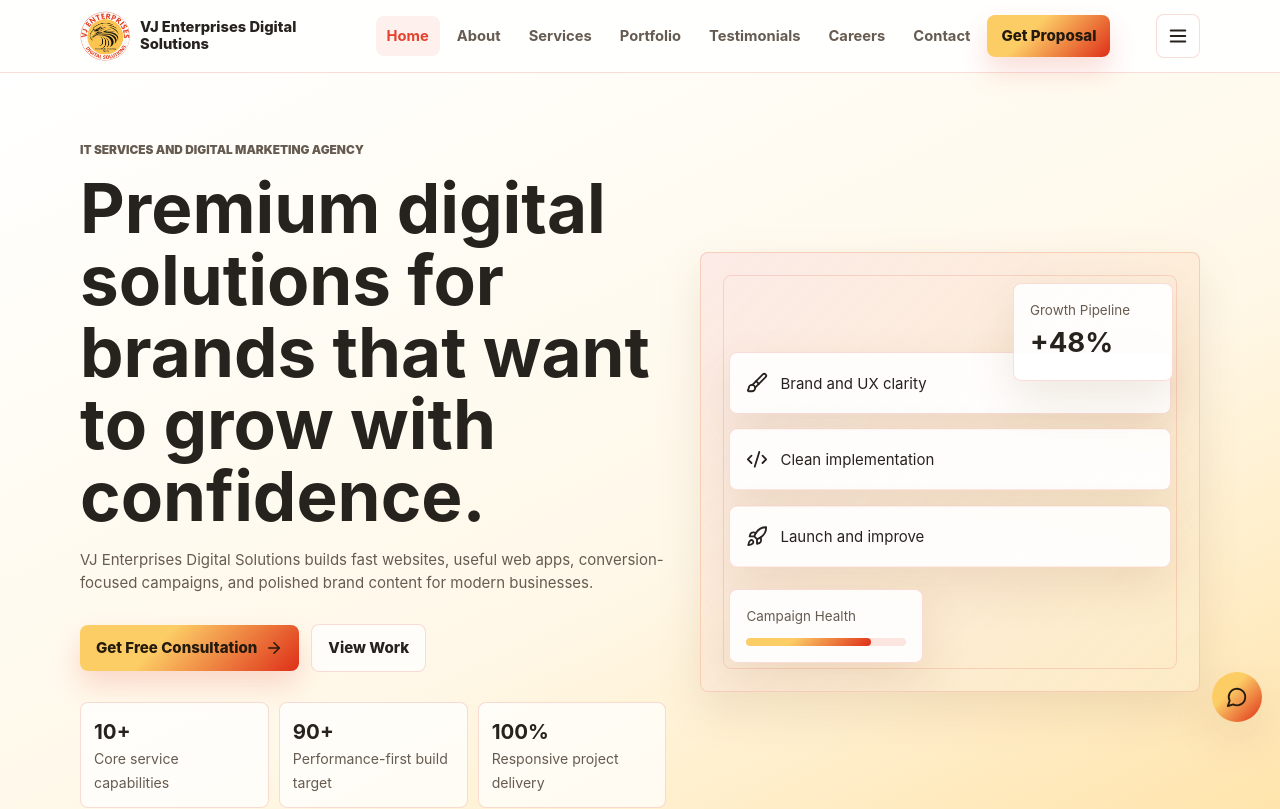
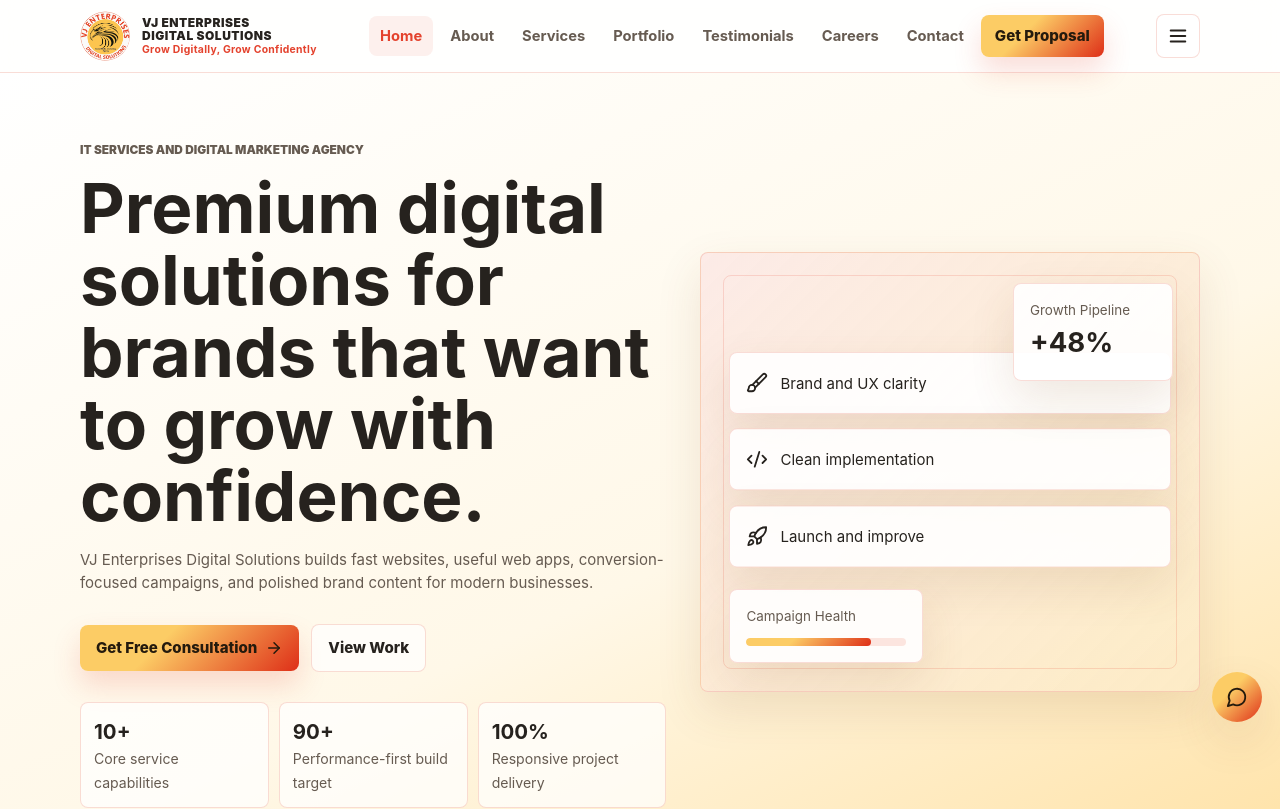
Before and after one commit to vjenterprisesofficial/website, a React (Vite) app: page / in a window 1280 px wide. Shown: the top 809 px of the page. Built offline with nearby package versions, Linux system fonts and the light colour scheme.

Commit message:
Update: Redesign navbar brand with two-line company name and tagline

```diff
--- a/src/components/Footer.jsx
+++ b/src/components/Footer.jsx
@@ -11,7 +11,13 @@
         <section className="footer-brand" aria-label="Company information">
           <Link className="brand" to="/">
             <img className="brand-logo" src={`${baseUrl}vj-enterprises-logo.png`} width="50" height="50" alt="" />
-            <span>{company.name}</span>
+            <div className="brand-text">
+              <div className="brand-name">
+                <span>VJ ENTERPRISES</span>
+                <span>DIGITAL SOLUTIONS</span>
+              </div>
+              <span className="brand-tagline">Grow Digitally, Grow Confidently</span>
+            </div>
           </Link>
           <p>{company.tagline}</p>
           <div className="social-list">
--- a/src/components/Navbar.jsx
+++ b/src/components/Navbar.jsx
@@ -20,7 +20,13 @@
       <nav className="navbar container" aria-label="Primary navigation">
         <Link className="brand" to="/">
           <img className="brand-logo" src={`${baseUrl}vj-enterprises-logo.png`} width="50" height="50" alt="" />
-          <span>{company.name}</span>
+          <div className="brand-text">
+            <div className="brand-name">
+              <span>VJ ENTERPRISES</span>
+              <span>DIGITAL SOLUTIONS</span>
+            </div>
+            <span className="brand-tagline">Grow Digitally, Grow Confidently</span>
+          </div>
         </Link>
 
         <div className={`nav-panel ${open ? 'is-open' : ''}`}>
--- a/src/styles/global.css
+++ b/src/styles/global.css
@@ -128,10 +128,41 @@
 }
 
 .brand {
-  gap: 10px;
+  gap: 12px;
   font-weight: 800;
-  line-height: 1.15;
+  line-height: 1.1;
   font-size: 0.92rem;
+}
+
+.brand-text {
+  display: grid;
+  gap: 2px;
+}
+
+.brand-name {
+  display: flex;
+  flex-direction: column;
+  gap: 0;
+  line-height: 1.1;
+}
+
+.brand-name span {
+  font-weight: 900;
+  font-size: 0.75rem;
+  letter-spacing: 0.5px;
+  color: var(--text);
+  text-transform: uppercase;
+  max-width: 140px;
+}
+
+.brand-tagline {
+  font-size: 0.65rem;
+  font-weight: 700;
+  color: var(--accent);
+  letter-spacing: 0.3px;
+  text-transform: capitalize;
+  max-width: 140px;
+  line-height: 1.2;
 }
 
 .brand span {
@@ -1066,6 +1097,14 @@
     pointer-events: auto;
   }
 
+  .brand-name span {
+    font-size: 0.65rem;
+  }
+
+  .brand-tagline {
+    font-size: 0.55rem;
+  }
+
   .brand span {
     max-width: 150px;
     font-size: 0.8rem;
```
